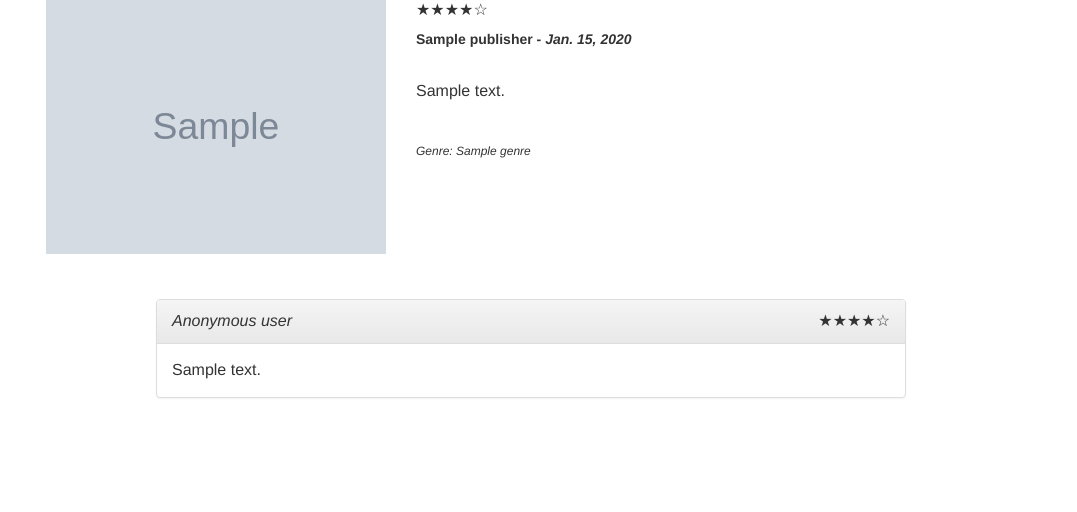
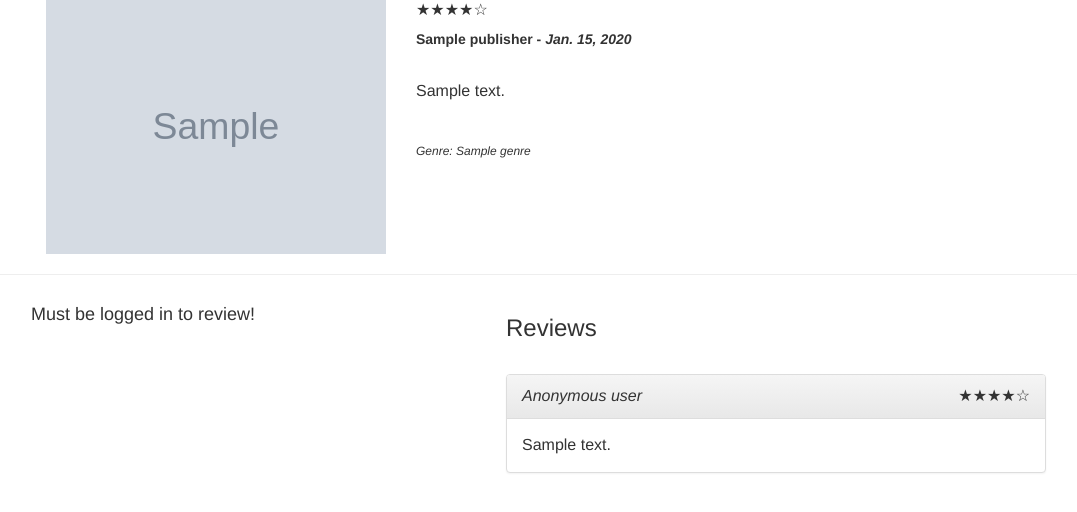
Before and after one commit to cen4010/geek-text-webapp, a Django app: page /books/1/ in a window 1280 px wide. Shown: the part 165-677 px from the top of the page, without its empty margins (54-1131 px from the left). Run offline with Django 3.2, Linux system fonts and the light colour scheme; tables that the repository leaves empty hold one stand-in row (values such as "Sample post"); grey boxes marked "Sample" are stand-in pictures; some libraries are stand-ins or nearby versions.

Commit message:
Fix up details page with incorporated review elements

```diff
--- a/webapp/book_details/templates/book_details/details.html
+++ b/webapp/book_details/templates/book_details/details.html
@@ -4,7 +4,6 @@
 {% block content %}
 {% if book %}
 <div class="container">
-	<div class="card">
 	<div class="container-fluid">
 		<div class="wrapper-row">
 			<h2 class="product-title">{{ book.title }}</h2>
@@ -44,20 +43,20 @@
 		</div>
 	</div>
 </div>
-</div>
 
 {% else %}
 <p>This book does not exist!</p>
 {% endif %}
 {% if book %}
-<br/>
-<div class="container" style="float:left">
-	<div class="row">
+<hr/>
+<div class="container">
+	<div class="wrapper-row">
 		{% if user.is_authenticated %}
-			<form method="post">
+		<form method="post" class="col-md-4">
+			<h3>Leave a Review</h3>
 			{% csrf_token %}
 
-				<div class="col-md-10 col-md-offset-2">
+			<div>
 				<div class="row">
 					<div class="form-group col-md-12">
 						<label>Rating</label>
@@ -85,13 +84,17 @@
 				</div>
 			</div>
 		</form>
+		{% else %}
+		<div class="col-md-4">
+			<h4>Must be logged in to review!</h4>
+		</div>
 		{% endif %}
-	</div>
-
+		<div class="col-md-6 col-md-offset-1">
+			<h3>Reviews</h3>
 			<br/>
-
-	<div class="row">
-		<div class="col-md-8 col-md-offset-2">
+			{% if reviews|length == 0 %}
+			<h4>No reviews yet!</h4>
+			{% else %}
 			{% for review in reviews %}
 				<div class="panel panel-default">
 					<div class="panel-heading">
@@ -107,6 +110,7 @@
 					<div class="panel-body">{{ review.comment }}</div>
 				</div>
 			{% endfor %}
+			{% endif %}
 		</div>
 	</div>
 {% else %}
```
Lines whose indentation alone changed are shown as unchanged.
